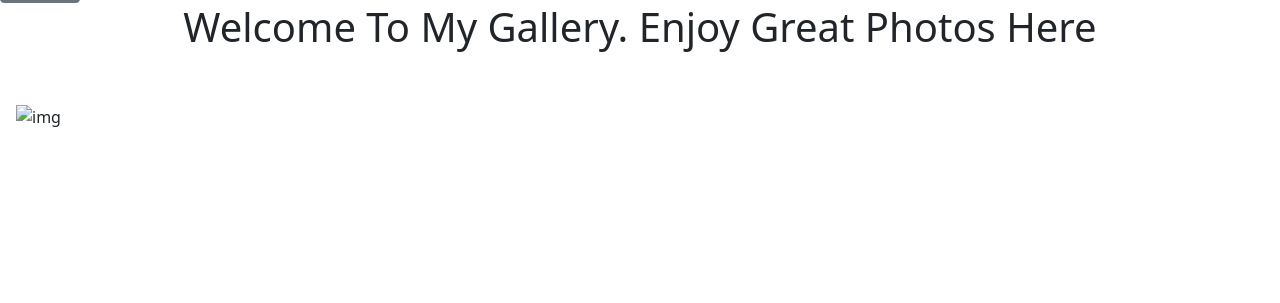
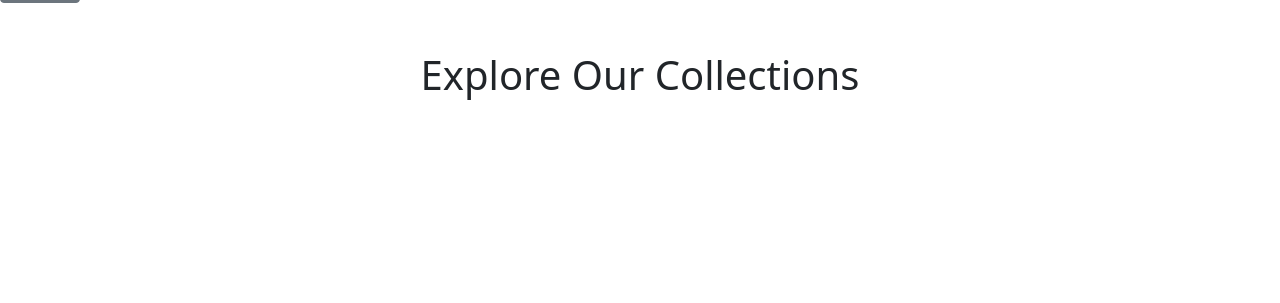
Before and after one commit to Mathenge-Alex/Photo_Gallery, a Django app: page / in a window 1280 px wide. Shown: the part 91-394 px from the top of the page. Run offline with Django 4.2, Linux system fonts and the light colour scheme; tables that the repository leaves empty hold one stand-in row (values such as "Sample post"); parts of the project's set-up code (start-up, migrations or seed data) failed here and were passed over; some libraries are stand-ins or nearby versions.

Commit message:
Update Vendors Arena - photos/templates/photos/home.html

```diff
--- a/photos/templates/photos/home.html
+++ b/photos/templates/photos/home.html
@@ -1,63 +1,20 @@
-{% extends "base.html" %}{{base.super}}
-    <title>Gallery-Home</title>
-{% include "navbar.html" %}
+{% extends 'base.html' %}
 
+{% block title %}Home | Photo Gallery{% endblock %}
 
 {% block content %}
-
-    <h1 class="text-center">Welcome To My Gallery. Enjoy Great Photos Here</h1>
-
-    <div class="container-fluid">
-
-        <br />
-
-        <div class="row p-0 mt-1">
-        <div class="img-container p-3">
-            {% for photo in photos %}
-            {%if photo.image%}
-
-            <div class="image col-md-4">
-                <div class="image-cont">
-                    <img src="{{photo.image.url}}" alt="img" data-bs-toggle="modal" data-bs-target="#{{ photo }}" style="height: 12rem;"/>
-                </div>
-            </div>
-
-            {%endif%}
-
-            <div class="modal fade" id="{{photo}}" tabindex="-1" aria-labelledby="exampleModalLabel" aria-hidden="true">
-                <div class="modal-dialog">
-                    <div class="modal-content">
-                    <div class="modal-header m-0 p-2">
-                        <h4 class="modal-title" id="{{photo.id}}">{{photo}}</h4>
-                        <button type="button" class="btn-close" data-bs-dismiss="modal" aria-label="Close"></button>
-                    </div>
-                    <div class="modal-body m-0 p-3">
-                        {%if photo.image%}
-                        <div class="modal-photo">
-                        <img src="{{photo.image.url}}" alt="img" data-bs-toggle="modal" data-bs-target="#{{ photo }}" />
-                        </div>
-                        <p class="text-center mt-2">{{photo.description}}</p>
-
-                        <hr>
-
-                        <div class="tag mb-2">
-                        <small class="text-black justify-content-space-around"><span>Category: {{photo.category}}</span> &nbsp;&nbsp;<span>Location: {{photo.location}}</span></small>
-                        </div>
-
-                        <hr>
-
-                        {%endif%}
-
-                        <div class="d-flex mb-4 text-center">
-
-                        </div>
-                    </div>
-                    </div>
-                </div>
-            </div>
-
-            {%endfor%}
+<h1 class="my-5 text-center">Explore Our Collections</h1>
+{% for category, images in images_by_category.items %}
+<section class="category-section">
+    <h2>{{ category }}</h2>
+    <div class="image-grid">
+        {% for image in images %}
+        <div class="image-item">
+            <img src="{{ image.image.url }}" alt="{{ image.name }}">
+            <p class="text-center mt-2">{{ image.name }}</p>
         </div>
-        </div>
+        {% endfor %}
     </div>
+</section>
+{% endfor %}
 {% endblock %}
```
